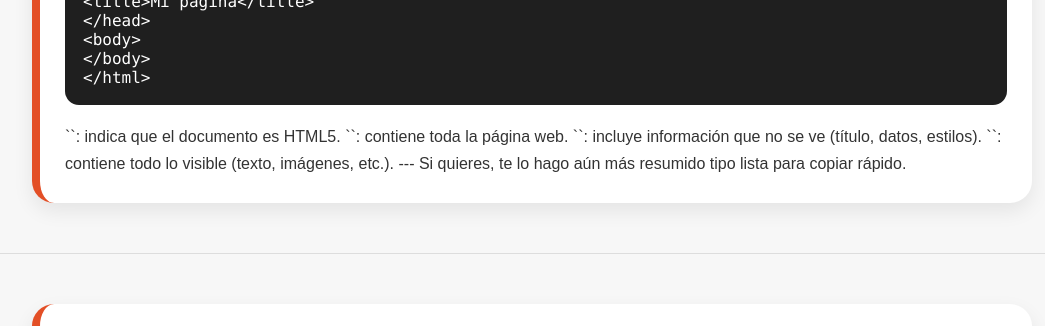
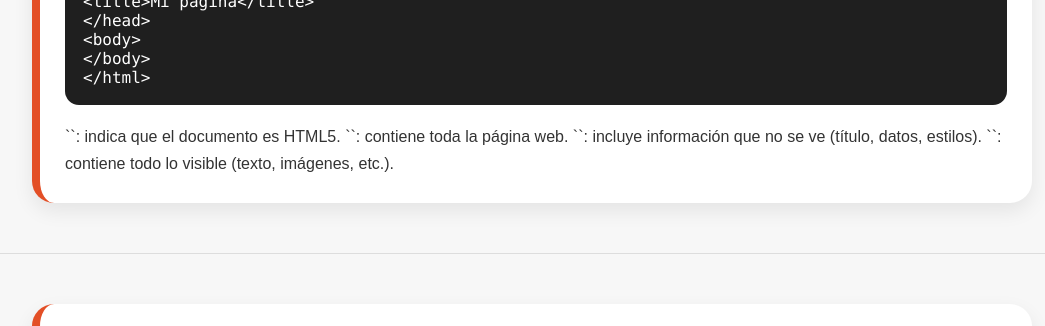
Before and after one commit to juliangaeldiaz-jpg/practica-html5-Gael-, a plain HTML site: page index.html in a window 1280 px wide. Shown: the part 1640-1966 px from the top of the page, without its empty margins (108-1153 px from the left). Drawn offline with Linux system fonts and the light colour scheme.

Commit message:
Remove suggestion for summary format in index.html
Removed unnecessary text suggesting a summary format.

```diff
--- a/index.html
+++ b/index.html
@@ -81,9 +81,6 @@
 
 `<body>`: contiene todo lo visible (texto, imágenes, etc.).
 
----
-
-Si quieres, te lo hago aún más resumido tipo lista para copiar rápido.
 
         </p>
     </article>
```
